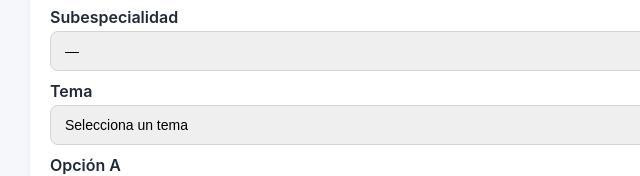
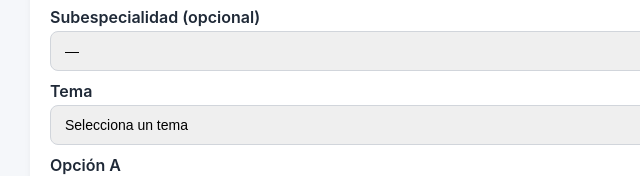
Before and after one commit to Dannyr-p/mi-proyecto, a plain HTML site: page admin/index.html in a window 1280 px wide. Shown: the part 368-544 px from the top of the page, 160-800 px from the left. Drawn offline with Linux system fonts and the light colour scheme; no server answers.

Commit message:
Update index.html

```diff
--- a/admin/index.html
+++ b/admin/index.html
@@ -1,4 +1,3 @@
-
 <!DOCTYPE html>
 <html lang="es">
 <head>
@@ -22,8 +21,8 @@
       <label>Especialidad</label>
       <select id="especialidad"></select>
 
-      <label>Subespecialidad</label>
-      <select id="subespecialidad"><option value="">(opcional)</option></select>
+      <label>Subespecialidad (opcional)</label>
+      <select id="subespecialidad"><option value="">(Ninguna)</option></select>
 
       <label>Tema</label>
       <select id="tema"><option value="">(opcional)</option></select>
@@ -79,6 +78,9 @@
           <h3>Temas</h3>
           <input type="text" id="nuevoTema" placeholder="Nuevo tema" />
           <select id="temaEspecialidad"></select>
+          <select id="temaSubespecialidad">
+            <option value="">(Ninguna)</option>
+          </select>
           <button onclick="agregarTema()">Agregar</button>
           <div id="listaTemas"></div>
         </div>
```
